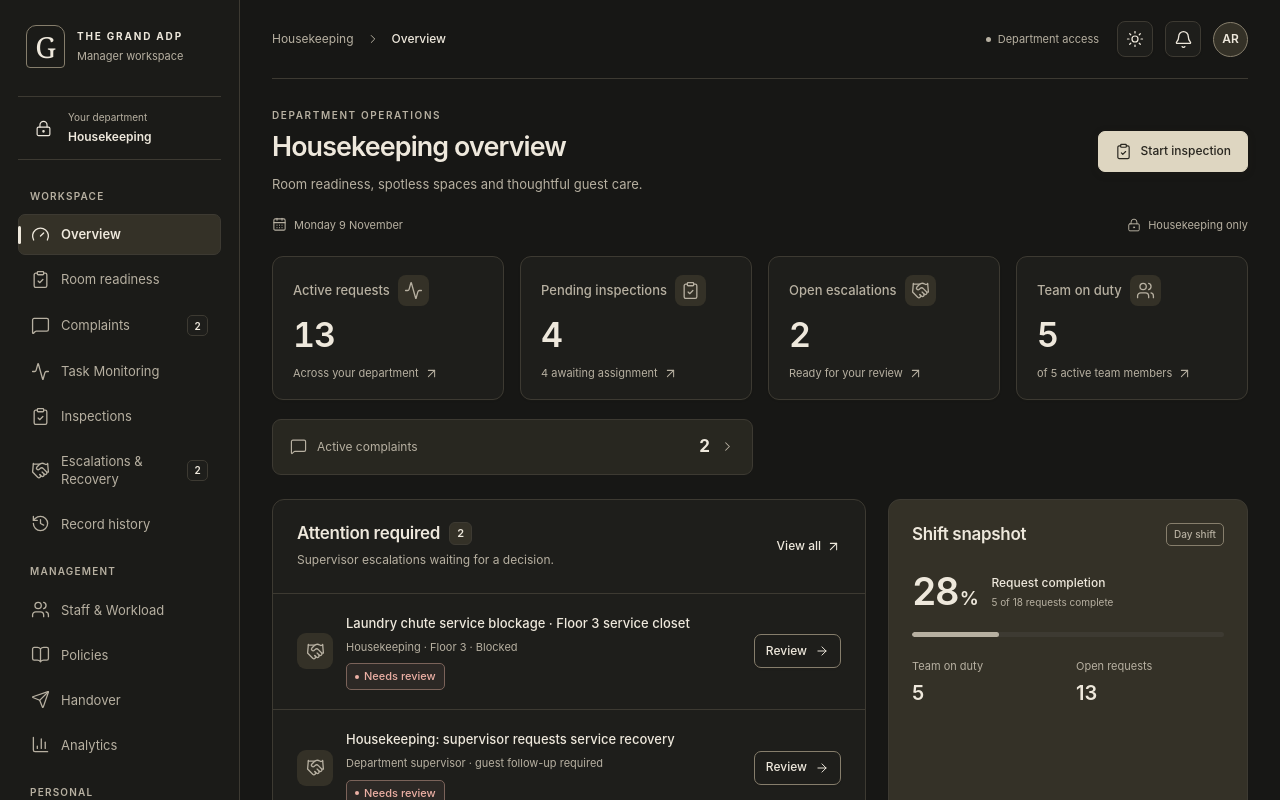
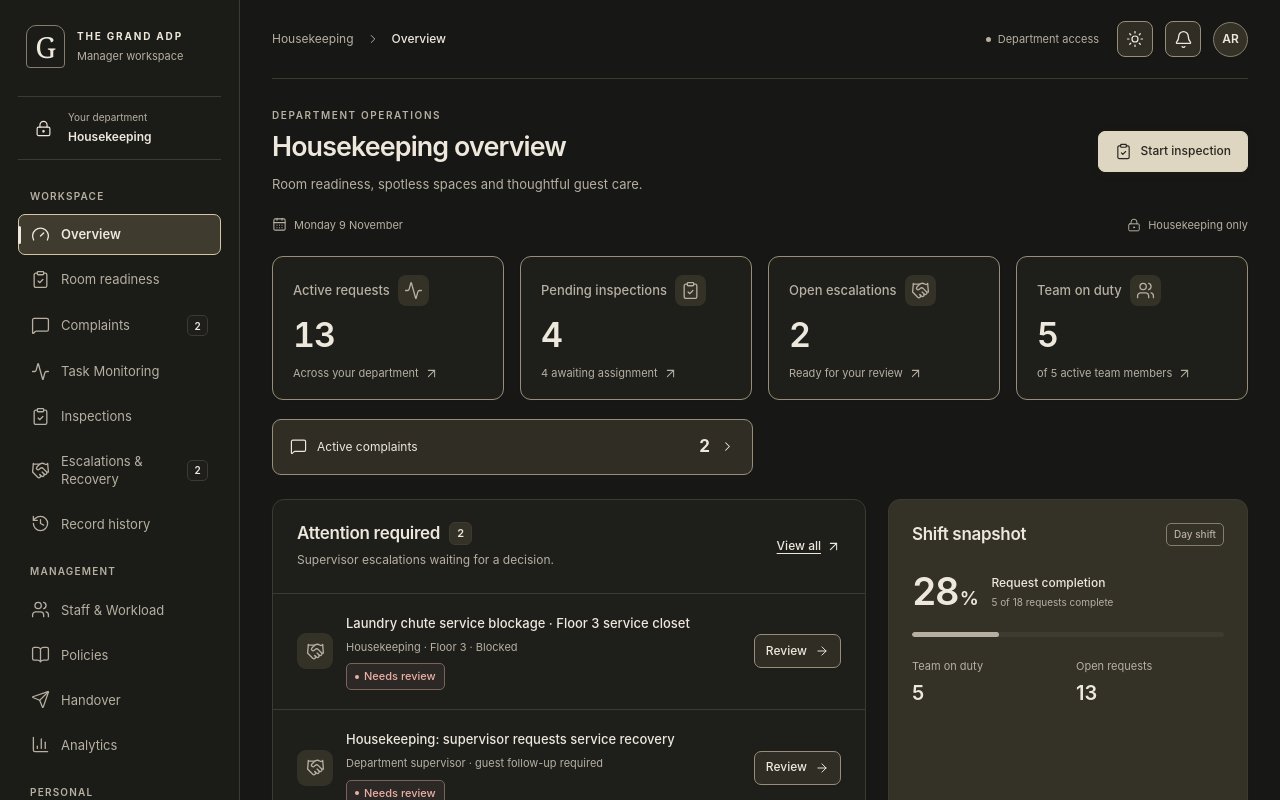
Before and after one commit to chinmaya-behera/hotel-app-main, a Next.js app in the folder public-preview/: page /staff/department-manager in a window 1280 px wide. Shown: the top 800 px of the page. Built offline with nearby package versions, Linux system fonts and the light colour scheme.

Commit message:
Improve dark-mode button visibility in department manager workspaces

```diff
--- a/public-preview/src/components/manager/department-manager.css
+++ b/public-preview/src/components/manager/department-manager.css
@@ -568,3 +568,61 @@
   .dm-workspace *, .dm-dialog, .dm-dialog * { animation: none !important; transition: none !important; scroll-behavior: auto !important; }
   .dm-workspace button:hover { transform: none; }
 }
+
+/* Action outlines must stand out from dark panels; keep structural dividers quiet. */
+.department-manager-page[data-theme='dark'] .dm-workspace {
+  --dm-action-fill: #302d25;
+  --dm-action-hover: #403b2f;
+  --dm-action-edge: #978d79;
+  --dm-action-selected: #d4c5a4;
+  --dm-action-disabled-edge: #6d6455;
+}
+.department-manager-page[data-theme='dark'] .dm-workspace button:is(
+  .dm-icon-button, .dm-small-button, .dm-secondary, .dm-scope-card, .dm-floor-button,
+  .dm-category-chips button, .dm-meal-tabs button, .dm-history-version-tabs button,
+  .dm-segmented button, .dm-workflow-links button, .dm-menu-actions [role='switch']
+) {
+  background: var(--dm-action-fill);
+  color: var(--dm-ink);
+  border: 1px solid var(--dm-action-edge);
+}
+.department-manager-page[data-theme='dark'] .dm-workspace button:is(.dm-kpi, .dm-shift-cell) {
+  border-color: var(--dm-action-edge);
+}
+.department-manager-page[data-theme='dark'] .dm-workspace button.dm-shift-unscheduled {
+  border-style: dashed;
+}
+.department-manager-page[data-theme='dark'] .dm-workspace button.dm-shift-conflict {
+  border-color: var(--dm-danger);
+}
+.department-manager-page[data-theme='dark'] .dm-workspace button:is(
+  .dm-icon-button, .dm-small-button, .dm-secondary, .dm-scope-card, .dm-floor-button, .dm-shift-cell, .dm-kpi,
+  .dm-category-chips button, .dm-meal-tabs button, .dm-history-version-tabs button,
+  .dm-segmented button, .dm-workflow-links button, .dm-menu-actions [role='switch']
+):hover:not(:disabled) {
+  background: var(--dm-action-hover);
+  border-color: var(--dm-action-selected);
+}
+.department-manager-page[data-theme='dark'] .dm-workspace button[aria-pressed='true'],
+.department-manager-page[data-theme='dark'] .dm-sidebar nav button[aria-current='page'] {
+  background: var(--dm-action-hover);
+  border-color: var(--dm-action-selected);
+  color: var(--dm-ink);
+}
+.department-manager-page[data-theme='dark'] .dm-workspace .dm-text-button {
+  text-decoration: underline;
+  text-underline-offset: 3px;
+}
+.department-manager-page[data-theme='dark'] .dm-workspace .dm-menu-actions [role='switch'] {
+  min-height: 31px;
+  padding: 5px 8px;
+  border-radius: 6px;
+  text-decoration: none;
+}
+.department-manager-page[data-theme='dark'] .dm-workspace button:disabled {
+  opacity: 1;
+  background: var(--warm-soft);
+  color: var(--dm-muted);
+  border-color: var(--dm-action-disabled-edge);
+  box-shadow: none;
+}
```
